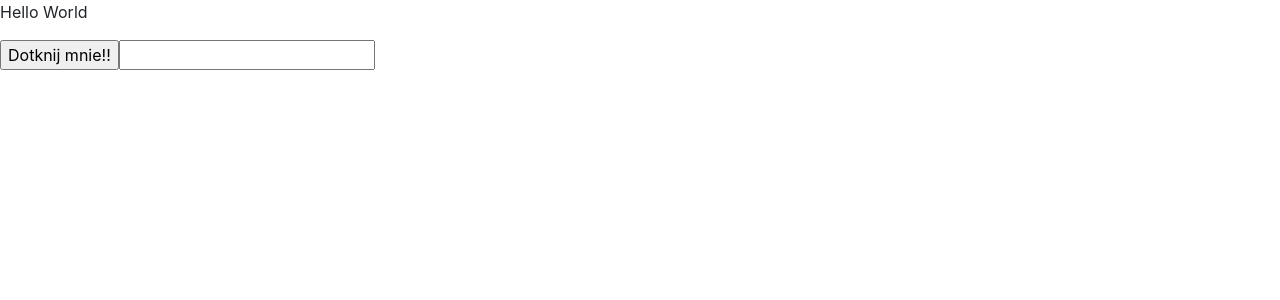
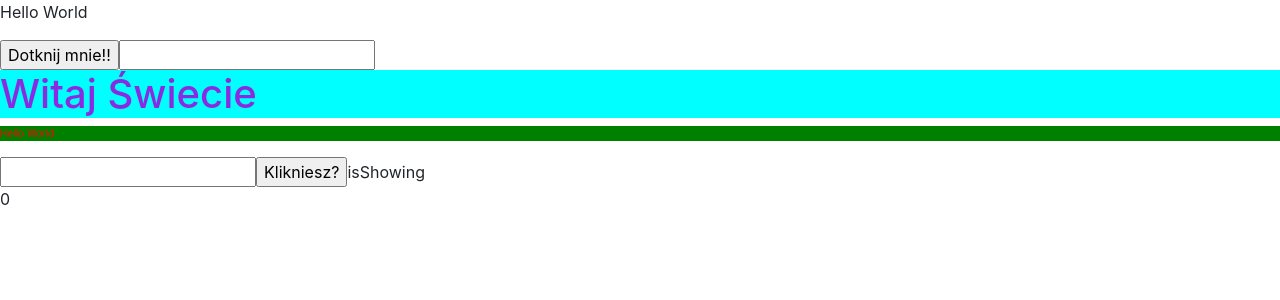
Before and after one commit to Ronore/P-Z-A-W, a React (Create React App) app in the folder pzaw_20240103/project_react/: page / in a window 1280 px wide. Shown: the top 300 px of the page. Built offline with nearby package versions, Linux system fonts and the light colour scheme.

Commit message:
useState i useEffect
nauka o tych hookach

```diff
--- a/pzaw_20240103/project_react/src/index.js
+++ b/pzaw_20240103/project_react/src/index.js
@@ -2,18 +2,17 @@ import React from 'react';
 import ReactDOM from 'react-dom/client';
 import 'bootstrap/dist/css/bootstrap.min.css';
 import './index.css';
-import App from './App';
-import reportWebVitals from './reportWebVitals';
 import Sci from './Sci';
+import MainIndex from './mainIndex';
 
 const root = ReactDOM.createRoot(document.getElementById('root'));
 root.render(
   <React.StrictMode>
     <Sci />
+    <MainIndex />
   </React.StrictMode>
 );
 
 // If you want to start measuring performance in your app, pass a function
 // to log results (for example: reportWebVitals(console.log))
 // or send to an analytics endpoint. Learn more: https://bit.ly/CRA-vitals
-reportWebVitals();
--- /dev/null
+++ b/pzaw_20240103/project_react/src/mainIndex.js
@@ -0,0 +1,43 @@
+import "./mainStyle.css";
+import { useState, useRef, useEffect } from "react";
+
+function MainIndex() {
+
+    const inputRef = useRef();
+    const [name, setName] = useState("isShowing");
+    const [numb, setNumb] = useState(0)
+
+    useEffect(() => {console.log("useEffect is called")},[name]);
+
+    const myStyle = {
+        color: "red",
+        backgroundColor: "green",
+        fontSize: "10px"
+    }
+
+    const showButtonClicked = () => {
+        console.log(name);
+        if(name === "isShowing"){
+            setName("isShowingDiffrent");
+        } else{
+            setName("isShowing")
+        }
+    }
+
+    return (
+        <div>
+            <div>
+                <h1 >Witaj Świecie</h1>
+                <p style={myStyle}>Hello World</p>
+            </div>
+            <div>
+                <input type="text" />
+                <input type="button" value="Klikniesz?" onClick={showButtonClicked}/>
+                {name}
+                <p>{numb}</p>
+            </div>
+        </div>
+    );
+}
+
+export default MainIndex;
--- /dev/null
+++ b/pzaw_20240103/project_react/src/mainStyle.css
@@ -0,0 +1,4 @@
+h1 {
+    color: blueviolet;
+    background-color: aqua;
+}
```
